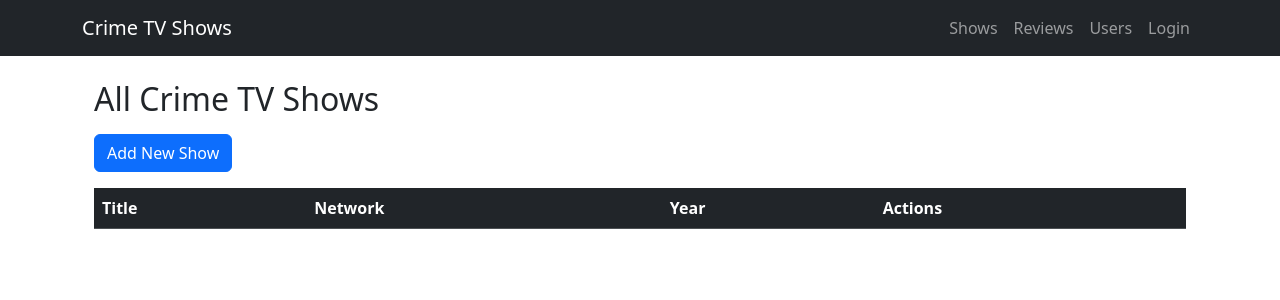
After one commit to Fergal-Smith/Crime-Tv-Django-Project, a Django app: page / in a window 1280 px wide. The commit adds this page. Shown: the top 300 px of the page. Run offline with Django 4.2, Linux system fonts and the light colour scheme; lists and menus that the app fills with data are empty.

Commit message:
Saving before moving labs

```diff
--- a/crime_show_project02/crime_show_site/shows/urls.py
+++ b/crime_show_project02/crime_show_site/shows/urls.py
@@ -3,8 +3,8 @@ from . import views
 
 urlpatterns = [
     path('', views.ShowList.as_view(), name='show_list'),
-    path('<pk>/', views.ShowDetail.as_view(), name='show_detail'),
+    path('<int:pk>/', views.ShowDetail.as_view(), name='show_detail'),
     path('create/', views.ShowCreate.as_view(), name='show_create'),
-    path('update/<pk>/', views.ShowUpdate.as_view(), name='show_update'),
-    path('delete/<pk>/', views.ShowDelete.as_view(), name='show_delete'),
+    path('<int:pk>/update/', views.ShowUpdate.as_view(), name='show_update'),
+    path('<int:pk>/delete/', views.ShowDelete.as_view(), name='show_delete'),
 ]
--- a/crime_show_project02/crime_show_site/shows/views.py
+++ b/crime_show_project02/crime_show_site/shows/views.py
@@ -1,54 +1,35 @@
-# shows/views.py
-
-from django.shortcuts import render, get_object_or_404, redirect
 from django.views.generic import ListView, DetailView, CreateView, UpdateView, DeleteView
 from django.urls import reverse_lazy
-from .models import Show, Rating
-from .forms import RatingForm
+from .models import Show
 
-# -----------------------------
-# Index/List of Shows
-# -----------------------------
+# List all shows
 class ShowList(ListView):
     model = Show
     template_name = 'shows/show_list.html'
-    context_object_name = 'shows'
+    context_object_name = 'shows'  # used in template for iteration
 
-# -----------------------------
-# Function-based Detail View (with Ratings)
-# -----------------------------
-def show_detail(request, pk):
-    show = get_object_or_404(Show, pk=pk)
+# Detail of a single show
+class ShowDetail(DetailView):
+    model = Show
+    template_name = 'shows/show_detail.html'
+    context_object_name = 'show'
 
-    if request.method == 'POST' and request.user.is_authenticated:
-        form = RatingForm(request.POST)
-        if form.is_valid():
-            rating, created = Rating.objects.update_or_create(
-                show=show,
-                user=request.user,
-                defaults={'stars': form.cleaned_data['stars']}
-            )
-            show.update_average_rating()
-            return redirect('show-detail', pk=show.pk)
-    else:
-        form = RatingForm()
-
-    return render(request, 'shows/show_detail.html', {'show': show, 'form': form})
-
-# -----------------------------
-# CRUD: Create, Update, Delete
-# -----------------------------
+# Create a new show
 class ShowCreate(CreateView):
     model = Show
-    fields = ['title', 'description']
     template_name = 'shows/show_form.html'
+    fields = ['title', 'genre', 'description']  # adjust fields to your model
+    success_url = reverse_lazy('show_list')
 
+# Update an existing show
 class ShowUpdate(UpdateView):
     model = Show
-    fields = ['title', 'description']
     template_name = 'shows/show_form.html'
+    fields = ['title', 'genre', 'description']
+    success_url = reverse_lazy('show_list')
 
+# Delete a show
 class ShowDelete(DeleteView):
     model = Show
     template_name = 'shows/show_confirm_delete.html'
-    success_url = reverse_lazy('show-list')
+    success_url = reverse_lazy('show_list')
--- /dev/null
+++ b/crime_show_project02/crime_show_site/templates/base.html
@@ -0,0 +1,48 @@
+<!DOCTYPE html>
+<html lang="en">
+<head>
+    <meta charset="UTF-8">
+    <meta name="viewport" content="width=device-width, initial-scale=1.0">
+    <title>{% block title %}Crime TV Shows{% endblock %}</title>
+    <link href="https://cdn.jsdelivr.net/npm/bootstrap@5.3.2/dist/css/bootstrap.min.css" rel="stylesheet">
+</head>
+<body>
+    <nav class="navbar navbar-expand-lg navbar-dark bg-dark mb-4">
+        <div class="container">
+            <a class="navbar-brand" href="{% url 'showlist' %}">Crime TV Shows</a>
+            <button class="navbar-toggler" type="button" data-bs-toggle="collapse" data-bs-target="#navbarNav"
+                    aria-controls="navbarNav" aria-expanded="false" aria-label="Toggle navigation">
+                <span class="navbar-toggler-icon"></span>
+            </button>
+            <div class="collapse navbar-collapse" id="navbarNav">
+                <ul class="navbar-nav ms-auto">
+                    <li class="nav-item">
+                        <a class="nav-link" href="{% url 'showlist' %}">Shows</a>
+                    </li>
+                    <li class="nav-item">
+                        <a class="nav-link" href="{% url 'reviewlist' %}">Reviews</a>
+                    </li>
+                    <li class="nav-item">
+                        <a class="nav-link" href="{% url 'userlist' %}">Users</a>
+                    </li>
+                    {% if user.is_authenticated %}
+                    <li class="nav-item">
+                        <a class="nav-link" href="{% url 'logout' %}">Logout</a>
+                    </li>
+                    {% else %}
+                    <li class="nav-item">
+                        <a class="nav-link" href="{% url 'login' %}">Login</a>
+                    </li>
+                    {% endif %}
+                </ul>
+            </div>
+        </div>
+    </nav>
+
+    <div class="container">
+        {% block content %}
+        {% endblock %}
+    </div>
+    <script src="https://cdn.jsdelivr.net/npm/bootstrap@5.3.2/dist/js/bootstrap.bundle.min.js"></script>
+</body>
+</html>
--- a/crime_show_project02/crime_show_site/templates/shows/show_list.html
+++ b/crime_show_project02/crime_show_site/templates/shows/show_list.html
@@ -1,10 +1,30 @@
-<h2>Crime TV Shows</h2>
-
-<a href="{% url 'show_create' %}">Add Show</a>
-
-{% for show in show_list %}
-    <p>{{ show.title }}</p>
-    <a href="{% url 'show_detail' show.id %}">View</a>
-    <a href="{% url 'show_update' show.id %}">Edit</a>
-    <a href="{% url 'show_delete' show.id %}">Delete</a>
-{% endfor %}
+{% extends 'base.html' %}
+{% block content %}
+<div class="container mt-4">
+    <h2 class="mb-3">All Crime TV Shows</h2>
+    <a href="{% url 'show_create' %}" class="btn btn-primary mb-3">Add New Show</a>
+    <table class="table table-striped table-hover">
+        <thead class="table-dark">
+            <tr>
+                <th>Title</th>
+                <th>Network</th>
+                <th>Year</th>
+                <th>Actions</th>
+            </tr>
+        </thead>
+        <tbody>
+        {% for show in show_list %}
+            <tr>
+                <td><a href="{% url 'show_detail' show.id %}">{{ show.title }}</a></td>
+                <td>{{ show.network }}</td>
+                <td>{{ show.year }}</td>
+                <td>
+                    <a href="{% url 'show_update' show.id %}" class="btn btn-sm btn-warning">Edit</a>
+                    <a href="{% url 'show_delete' show.id %}" class="btn btn-sm btn-danger">Delete</a>
+                </td>
+            </tr>
+        {% endfor %}
+        </tbody>
+    </table>
+</div>
+{% endblock %}
```
Also changed, not shown: crime_show_project02/crime_show_site/shows/models.py (+9 -24 lines), crime_show_project02/crime_show_site/templates/shows/show_confirm_delete.html (+12 -5 lines), crime_show_project02/crime_show_site/templates/shows/show_create_form.html (added, +12 -0 lines), crime_show_project02/crime_show_site/templates/shows/show_detail.html (+16 -14 lines), crime_show_project02/crime_show_site/templates/shows/show_update_form.html (added, +12 -0 lines), crime_show_project02/crime_show_site/reviews/migrations/0001_initial.py, crime_show_project02/crime_show_site/shows/migrations/0001_initial.py, 1 other file.
